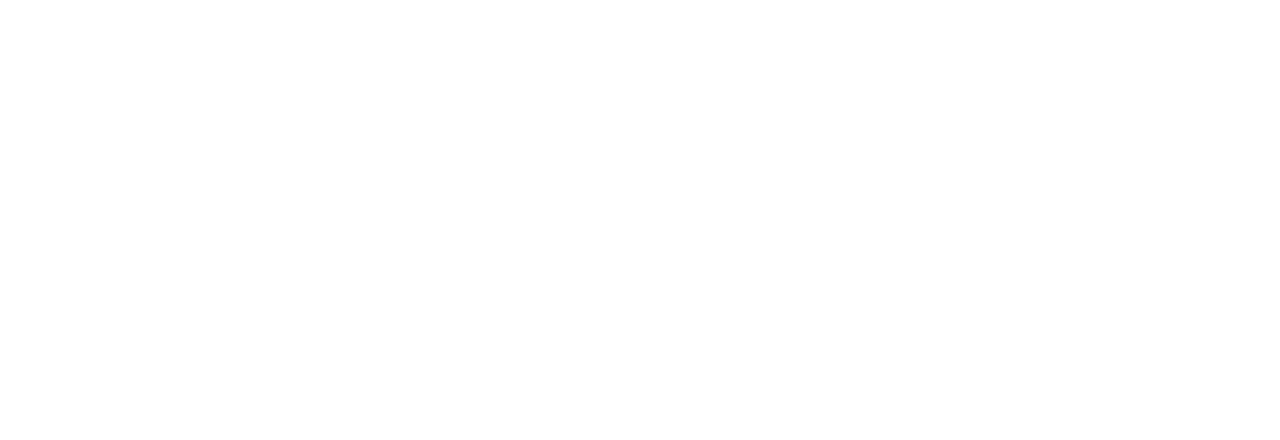
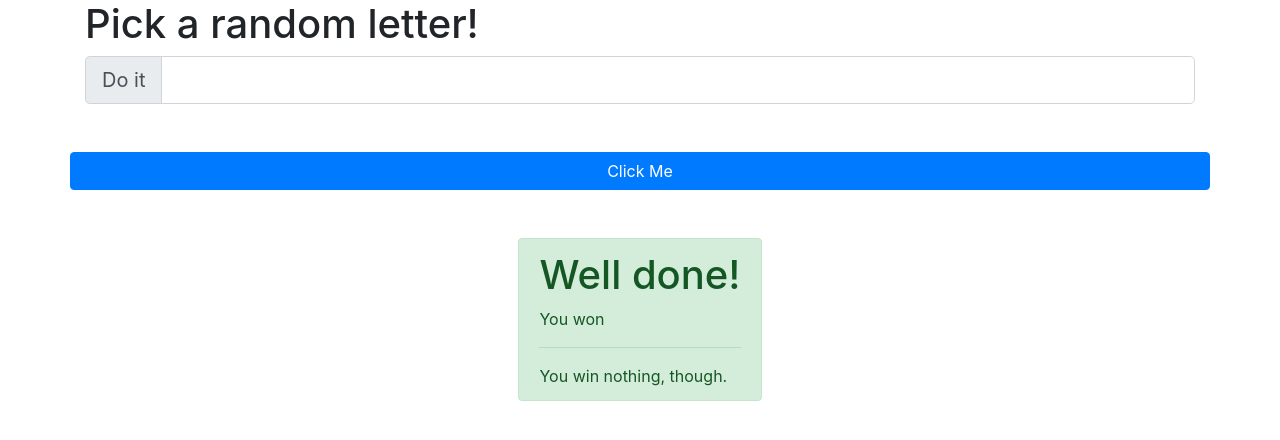
Before and after one commit to mattbeachey/Alphabet-Lottery, a plain HTML site: page index.html in a window 1280 px wide. Drawn offline with nearby package versions, Linux system fonts and the light colour scheme.

Commit message:
built out general form

```diff
--- a/index.html
+++ b/index.html
@@ -8,6 +8,34 @@
     <link rel="stylesheet" href="https://stackpath.bootstrapcdn.com/bootstrap/4.3.1/css/bootstrap.min.css" integrity="sha384-ggOyR0iXCbMQv3Xipma34MD+dH/1fQ784/j6cY/iJTQUOhcWr7x9JvoRxT2MZw1T" crossorigin="anonymous">
 </head>
 <body>
+    <div class="container">
+        <div class="row">
+            <div class="col-12">
+                <h1>Pick a random letter!</h1>
+                <div class="input-group input-group-lg">
+                    <div class="input-group-prepend">
+                        <span class="input-group-text" id="inputGroup-sizing-lg">Do it</span>
+                    </div>
+                    <input type="text" class="form-control" aria-label="Large" aria-describedby="inputGroup-sizing-sm">
+                </div>
+            </div>
+        </div>
+        <div class="row mt-5">
+                <button type="button" class="btn btn-block btn-primary" onclick="alert('Hi Matt')">Click Me</button>
+        </div>
+        <div class="row row d-flex justify-content-center mt-5">
+                <div class="alert alert-success" role="alert">
+                        <h1 class="text-center alert-heading">Well done!</h1>
+                        <p>You won</p>
+                        <hr>
+                        <p class="mb-0">You win nothing, though.</p>
+                      </div>
 
+        </div>
+    </div>
+
+<script src="https://code.jquery.com/jquery-3.3.1.slim.min.js" integrity="sha384-q8i/X+965DzO0rT7abK41JStQIAqVgRVzpbzo5smXKp4YfRvH+8abtTE1Pi6jizo" crossorigin="anonymous"></script>
+<script src="https://cdnjs.cloudflare.com/ajax/libs/popper.js/1.14.7/umd/popper.min.js" integrity="sha384-UO2eT0CpHqdSJQ6hJty5KVphtPhzWj9WO1clHTMGa3JDZwrnQq4sF86dIHNDz0W1" crossorigin="anonymous"></script>
+<script src="https://stackpath.bootstrapcdn.com/bootstrap/4.3.1/js/bootstrap.min.js" integrity="sha384-JjSmVgyd0p3pXB1rRibZUAYoIIy6OrQ6VrjIEaFf/nJGzIxFDsf4x0xIM+B07jRM" crossorigin="anonymous"></script>
 </body>
 </html>
```
